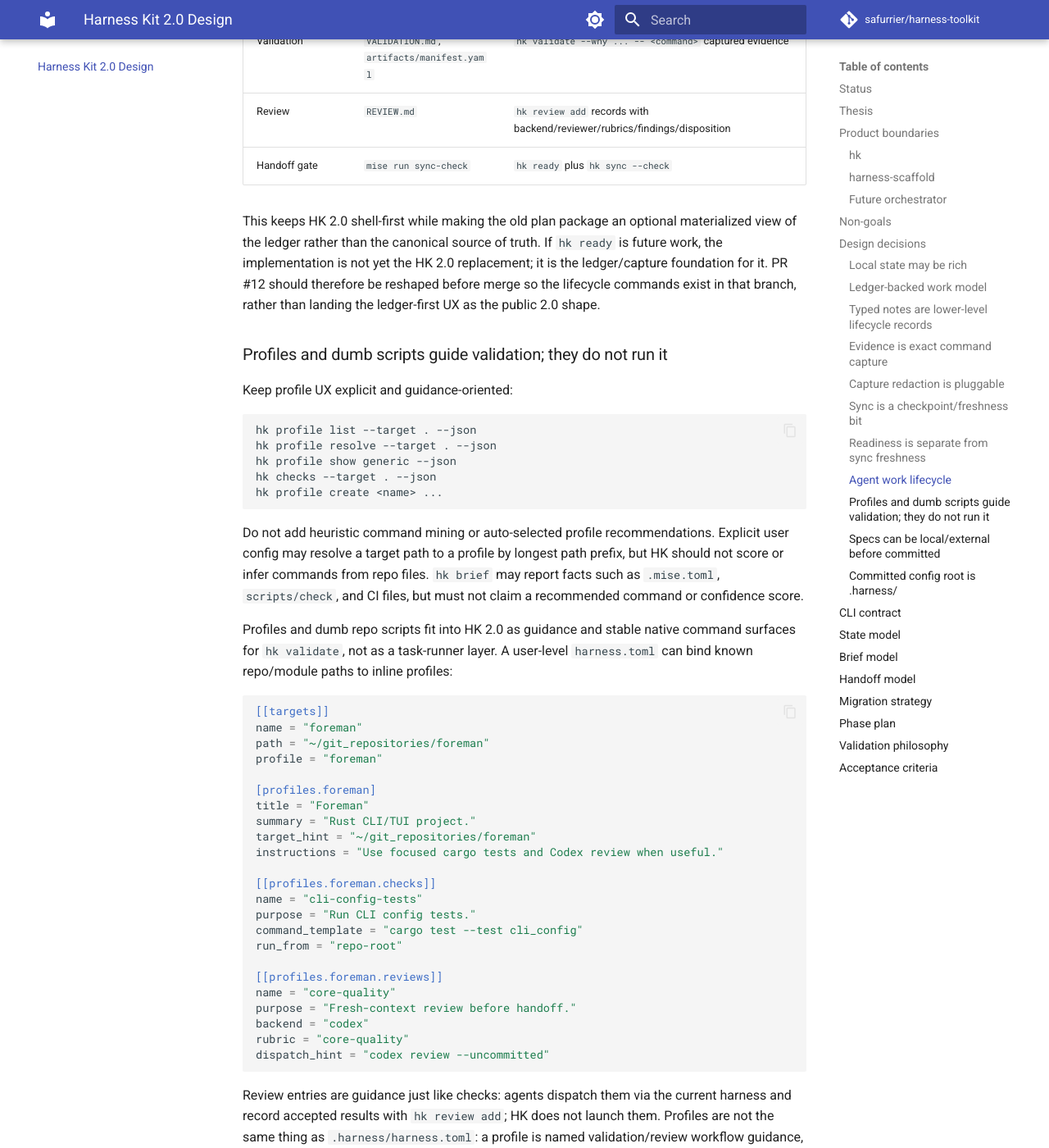
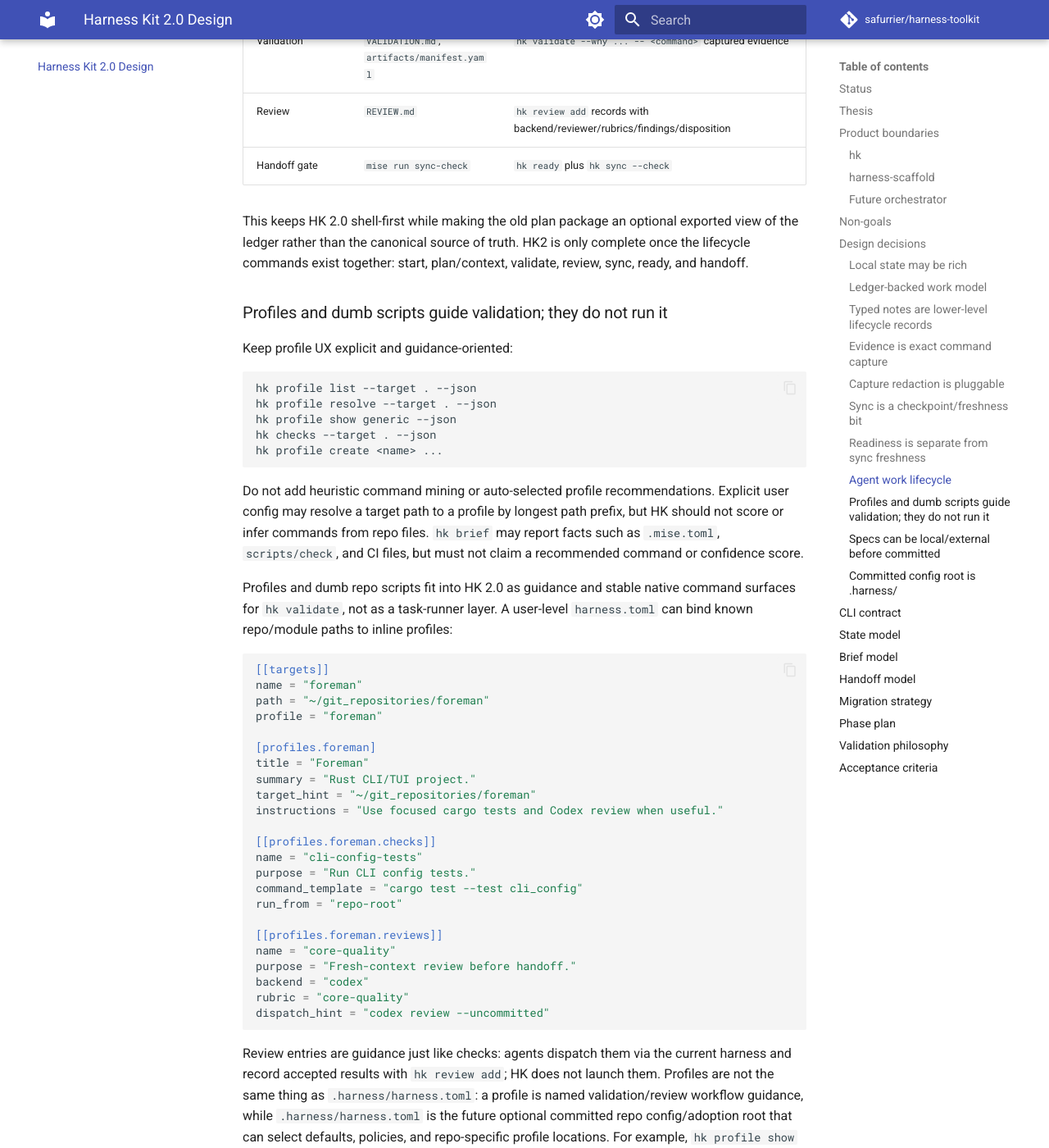
Before and after one commit to safurrier/agent-scaffold, an MkDocs documentation site: the page built from docs/harness-kit-2-design.md, in a window 1280 px wide and 1400 px high, scrolled down 5596 px. Shown: the whole window at 82% size. Built offline with MkDocs 1.6.1 and Material for MkDocs 9.7.7, drawn with Linux system fonts in a browser that asks for light colours; comment, search, counter and statistics services are not loaded; some of the changed text lies outside the part shown.

Commit message:
docs: align hk2 ready and dangerous skip guidance

````diff
--- a/docs/harness-kit-2-design.md
+++ b/docs/harness-kit-2-design.md
@@ -192,12 +192,11 @@
 The target 2.0 split is:
 
 - `hk sync --check`: answers "has work changed since the last checkpoint?"
-- future `hk ready --check`: answers "is this work ready to hand off?"
+- `hk ready`: answers "is this work ready to hand off?"
 
-`hk ready --check` should validate explicit ledger declarations, not infer
-semantic quality. Agents choose plans, commands, and review rubrics; HK records
-and checks that required declarations are present, internally consistent, and
-renderable.
+`hk ready` validates explicit ledger declarations, not inferred semantic quality.
+Agents choose plans, commands, and review rubrics; HK records and checks that
+required declarations are present, internally consistent, and renderable.
 
 ### Agent work lifecycle
 
@@ -252,11 +251,9 @@
 | Handoff gate | `mise run sync-check` | `hk ready` plus `hk sync --check` |
 
 This keeps HK 2.0 shell-first while making the old plan package an optional
-materialized view of the ledger rather than the canonical source of truth. If
-`hk ready` is future work, the implementation is not yet the HK 2.0 replacement;
-it is the ledger/capture foundation for it. PR #12 should therefore be reshaped
-before merge so the lifecycle commands exist in that branch, rather than landing
-the ledger-first UX as the public 2.0 shape.
+exported view of the ledger rather than the canonical source of truth. HK2 is
+only complete once the lifecycle commands exist together: start, plan/context,
+validate, review, sync, ready, and handoff.
 
 ### Profiles and dumb scripts guide validation; they do not run it
 
@@ -320,9 +317,9 @@
 hk validate --why "Focused regression coverage." -- uv run pytest tests/unit/test_harness_kit_2.py -q
 ```
 
-A future `hk ready` may use profile guidance to explain missing evidence kinds,
-but it should check explicit captured evidence rather than silently choosing or
-running commands.
+`hk ready` may use profile guidance to explain missing evidence kinds, but it
+checks explicit captured evidence rather than silently choosing or running
+commands.
 
 ### Specs can be local/external before committed
 
````
Also changed, not shown: docs/portable-workflow.md (+1 -1 lines).
